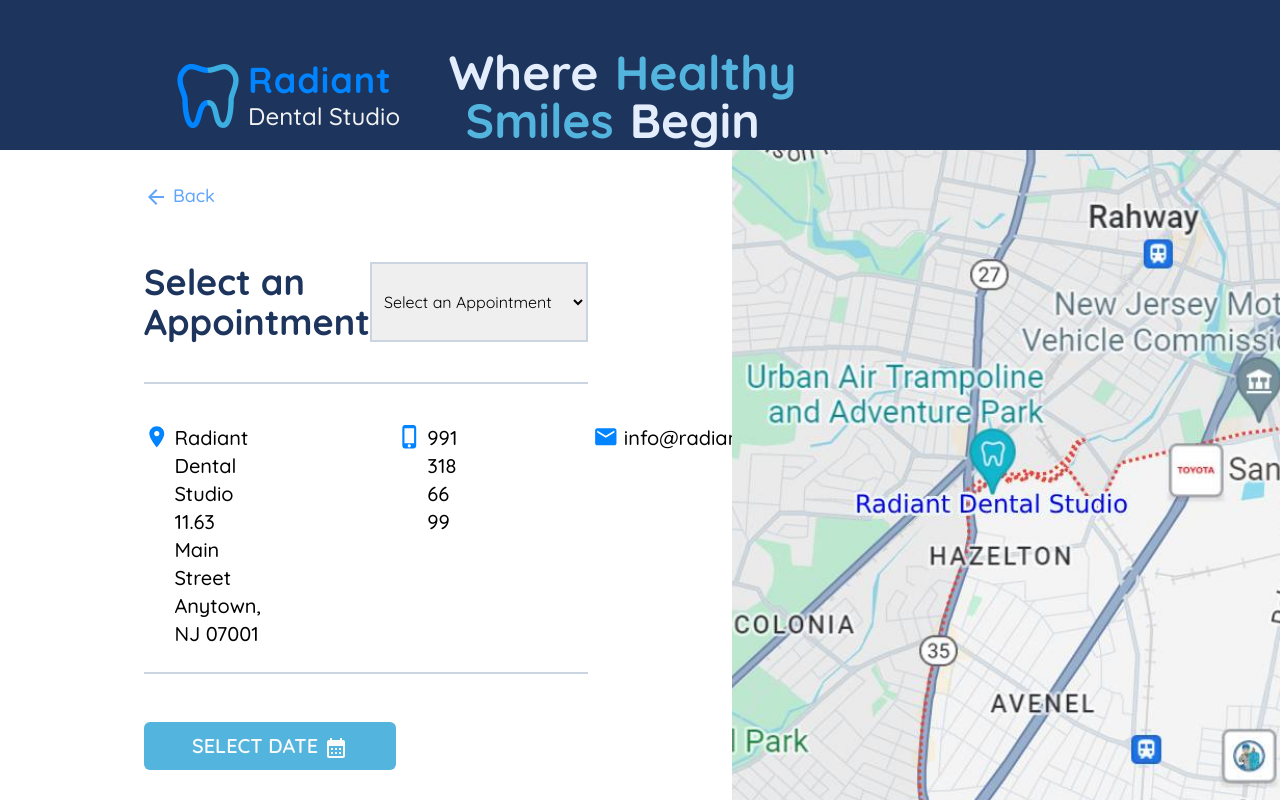
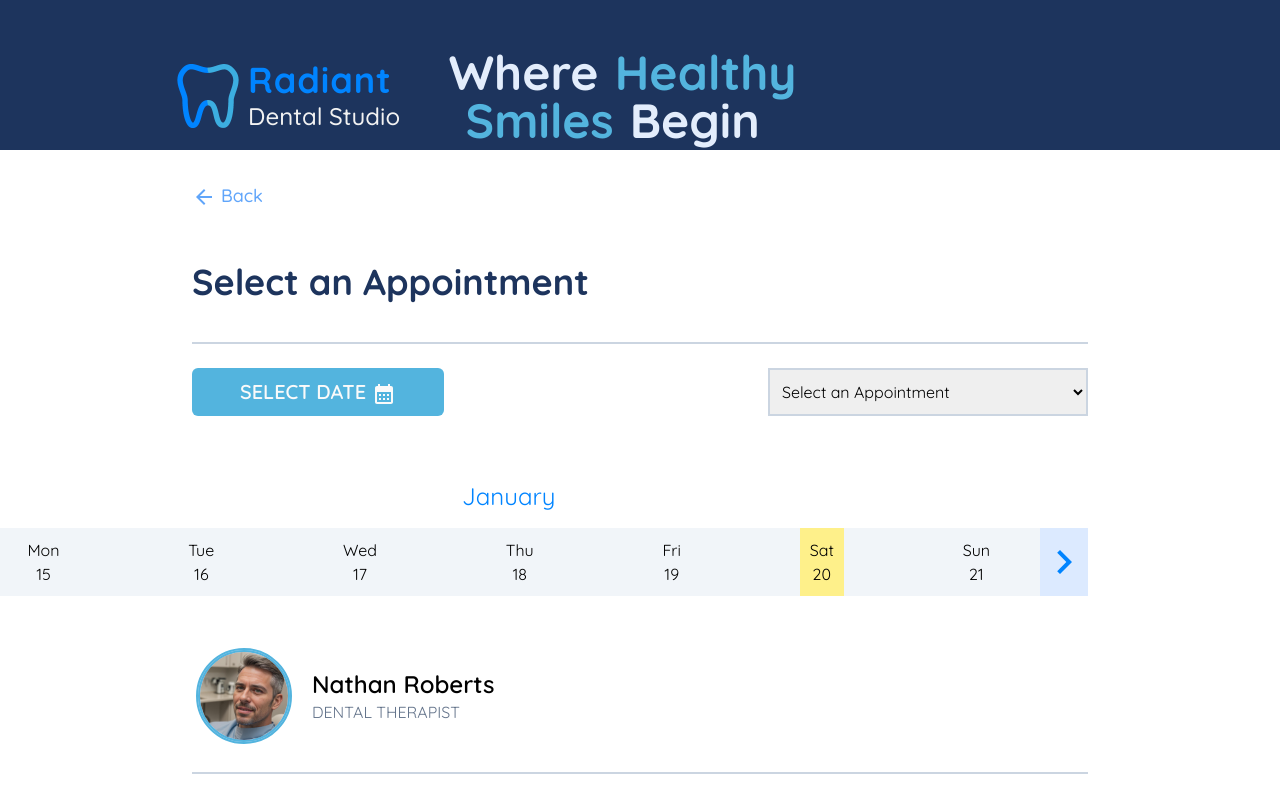
Before and after one commit to sandyFit/Radiant-Dental-Studio, a React (Vite) app: page /new-patient-appointment in a window 1280 px wide. Shown: the top 800 px of the page. Built offline with nearby package versions, Linux system fonts and the light colour scheme; a web font is replaced by a local one.

Commit message:
Refined the weekly calendar styles and ensured today's date is highlighted

```diff
--- a/src/components/ui/BookingCalendar.jsx
+++ b/src/components/ui/BookingCalendar.jsx
@@ -1,5 +1,5 @@
 import React, { useState } from 'react';
-import { startOfWeek, endOfWeek, eachDayOfInterval, addWeeks, format } from 'date-fns';
+import { startOfWeek, endOfWeek, startOfDay, eachDayOfInterval, addWeeks, isSameDay, format } from 'date-fns';
 import "react-day-picker/dist/style.css";
 import { ChevronLeft, ChevronRight } from '@mui/icons-material';
 
@@ -11,6 +11,9 @@
         end: endOfWeek(currentWeekStart, { weekStartsOn: 1 }),
     });
 
+    // Get today's date reset to the start of the day for accurate comparison
+    const today = startOfDay(new Date());
+
     const handlePrevWeek = () => {
         setCurrentWeekStart(addWeeks(currentWeekStart, -1));
     };
@@ -19,30 +22,42 @@
         setCurrentWeekStart(addWeeks(currentWeekStart, 1));
     };
 
+    // Assuming the month will be the same for all days in the rendered week,
+    // we take the month from the first day of the week.
+    // For boundary cases, you might want to adjust this or show the month for each day.
+    const monthTitle = format(currentWeekStart, 'MMMM');
+
     return (
-        <div className='relative'>
-            <button onClick={handlePrevWeek}><ChevronLeft/></button>
-            <ul className='flex justify-center gap-16'>
+        <div className="flex flex-col items-center">
+            <div className="text-azure text-2xl mb-4">{monthTitle}</div>
+            <div className="flex justify-center items-center bg-oceanBlue ">
+                <button
+                    onClick={handlePrevWeek}
+                    className='text-azure'
+                >
+                    <ChevronLeft style={{ fontSize: '3rem' }} />
+                </button>
+                <ul className='flex justify-center gap-[6.8rem] bg-slate-100 px-10'>
                     {weekDays.map((day) => (
-                    <li key={day.toString()}>
+                        <li key={day.toString()} className={isSameDay(day, today) ? 'bg-yellow-200' : ''}>
                             <button
                                 style={{
                                     padding: '10px',
-
                                 }}
                             >
-                            {format(day, 'EEEEEE')}<br />
-                            {format(day, 'd MMM')}
+                                {format(day, 'EEE')}<br />
+                                {format(day, 'd')}
                             </button>
                         </li>
                     ))}
                 </ul>
                 <button
                     onClick={handleNextWeek}
-                className='absolute left-[57rem] -botton-16 text-azure'
+                    className='text-azure'
                 >
-                <ChevronRight style={{fontSize: '3rem'}}/>
+                    <ChevronRight style={{ fontSize: '3rem' }} />
                 </button>
+            </div>
         </div>
     );
 };
--- a/src/pages/boking/BookOnline.jsx
+++ b/src/pages/boking/BookOnline.jsx
@@ -1,50 +1,46 @@
-import React from 'react'
+import React from 'react';
 import BookingNavbar from '../../layouts/BookingNavbar';
 import BookingFooter from '../../layouts/BookingFooter';
 import { useNavigate } from 'react-router-dom';
+import BookingContactCard from '../../components/cards/BookingContactCard';
 
 const BookOnline = () => {
     const navigate = useNavigate();
 
-
     return (
-        <main className='flex flex-col min-h-screen'>
+        <main className='flex flex-col h-screen'>
             <BookingNavbar />
-            <section className='flex flex-grow justify-between'>
-                <div className='w-3/4 flex flex-col'>
-                    {/* Adjusted Content Section for Centering */}
-                    <div className="flex-1 flex flex-col justify-center items-center py-6">
-                        <h2 className='text-spaceCadet text-xl md:text-3xl xl:text-4xl font-bold text-left w-[55%]'>
+            <section className='flex flex-grow overflow-hidden'>
+                {/* Left Article: Scrollable Content */}
+                <article className='w-3/4 overflow-auto'>
+                    <div className="flex flex-col justify-center relative px-36 mt-12 pb-28">
+                        <hr className='border-t-2 border-slate-300 w-full my-6' />
+                        <div> {/* This is the parent flex container */}
+                            <BookingContactCard />
+                        </div>
+                        <hr className='border-t-2 border-slate-300 w-full my-6' />
+                        <h2 className='text-spaceCadet text-xl md:text-3xl xl:text-4xl font-bold text-left w-full mt-12'>
                             What Type of Appointment Would You Like to Schedule?
                         </h2>
                         <div className="space-y-4 mt-4">
-                            <button className="booking-btn"
-                                onClick={() => navigate('/new-patient-appointment')}
-                            >
+                            <button className="booking-btn" onClick={() => navigate('/new-patient-appointment')}>
                                 New Patient
                             </button>
-                            <button className="booking-btn"
-                                onClick={() => navigate('/existing-patient-appointment')}
-                            >
+                            <button className="booking-btn" onClick={() => navigate('/existing-patient-appointment')}>
                                 Existing Patient
                             </button>
-                            <button className="booking-btn"
-                                onClick={() => navigate('/emergency')}
-                            >
+                            <button className="booking-btn" onClick={() => navigate('/emergency')}>
                                 Emergency/Toothache
                             </button>
                         </div>
                     </div>
+                    <BookingFooter />
+                </article>
 
-                    {/* Footer Section */}
-                    <div className="">
-                        <BookingFooter/>
-                    </div>
-                </div>
-
-                <div className='w-auto'> {/* Adjusted width for the right div if you're using a 3/4 and 1/4 layout */}
-                    <img src="/map.jpg" alt="Radiant Google Map" className='w-full h-full object-cover' />
-                </div>
+                {/* Right Article: Fixed Content */}
+                <article className='overflow-hidden'>
+                    <img src="/map.jpg" alt="Radiant Google Map" className='w-full h-screen object-cover' />
+                </article>
             </section>
         </main>
     );
--- a/src/pages/boking/NewPatientAppointment.jsx
+++ b/src/pages/boking/NewPatientAppointment.jsx
@@ -30,12 +30,12 @@
     }
 
     return (
-        <main className='flex flex-col min-w-screen h-screen overflow-hidden'>
+        <main className='flex flex-col min-w-screen h-screen '>
             <BookingNavbar />
-            <section className='flex flex-grow justify-between overflow-hidden'>
-                <article className='w-3/4 flex flex-col overflow-y-auto max-h-screen '>
+            <section className='flex flex-grow justify-between '>
+                <article className='w-full flex flex-col  max-h-screen '>
                     {/* Adjusted Content Section for Centering */}
-                    <div className="flex-1 flex flex-col justify-center relative px-36 py-28">
+                    <div className="flex-1 flex flex-col justify-center relative px-48 py-28">
                         <button className="absolute top-8 text-lg font-medium text-blue-400"
                             onClick={() => navigate(-1)}
                         >
@@ -45,6 +45,22 @@
                             <h2 className='text-spaceCadet text-xl md:text-3xl xl:text-4xl font-bold text-left w-[65%]'>
                                 Select an Appointment
                             </h2>
+
+
+                        </div>
+
+                        <hr className='border-t-2 border-slate-300 w-[100%] my-6' />
+
+                        <div className="flex justify-between w-full mb-4">
+
+                            <button
+                                onClick={handleCalendar}
+                                className="group relative inline-flex h-12 items-center justify-center overflow-hidden rounded-md
+                                bg-spanishBlue px-12 text-xl uppercase font-semibold text-neutral-50">
+                                <span className="absolute h-0 w-0 bg-blue-500
+                                    transition-all duration-300 group-hover:h-full group-hover:w-full"></span>
+                                <span className="relative">Select Date <CalendarMonth/></span>
+                            </button>
 
                             <select id="appointment"
                                 className="input w-80"
@@ -58,26 +74,7 @@
                             </select>
                         </div>
 
-                        <hr className='border-t-2 border-slate-300 w-[100%] my-6' />
-
-                        <div > {/* This is the parent flex container */}
-                            <BookingContactCard/>
-                        </div>
-
-                        <hr className='border-t-2 border-slate-300 w-[100%] my-6' />
-
-                        <div className="flex mt-6 mb-10">
-                            <button
-                                onClick={handleCalendar}
-                                className="group relative inline-flex h-12 items-center justify-center overflow-hidden rounded-md
-                                bg-spanishBlue px-12 text-xl uppercase font-semibold text-neutral-50">
-                                <span className="absolute h-0 w-0 bg-blue-500
-                                    transition-all duration-300 group-hover:h-full group-hover:w-full"></span>
-                                <span className="relative">Select Date <CalendarMonth/></span>
-                            </button>
-                        </div>
-
-                        <div className="absolute bottom-[28.5rem] z-50">
+                        <div className="absolute bottom-[42rem] z-50">
                             {openCalendar && (
                                         <Calendar
                                     onChange={handleAppointmentChange} // Corrected props for handling date change
@@ -87,8 +84,9 @@
 
                         </div>
 
-
-                        <BookingCalendar/>
+                        <div className="flex justify-end my-12">
+                            <BookingCalendar/>
+                        </div>
 
                         {/* <hr className='border-t-2 border-slate-300 w-[100%] my-6' /> */}
 
@@ -111,9 +109,9 @@
                     </div>
                 </article>
 
-                <article className='overflow-hidden'> {/* Adjusted width for the right article if you're using a 3/4 and 1/4 layout */}
+                {/* <article className='overflow-hidden'>
                     <img src="/map.jpg" alt="Radiant Google Map" className='w-full h-screen object-cover' />
-                </article>
+                </article> */}
             </section>
         </main>
     );
```
Lines whose indentation alone changed are shown as unchanged.
